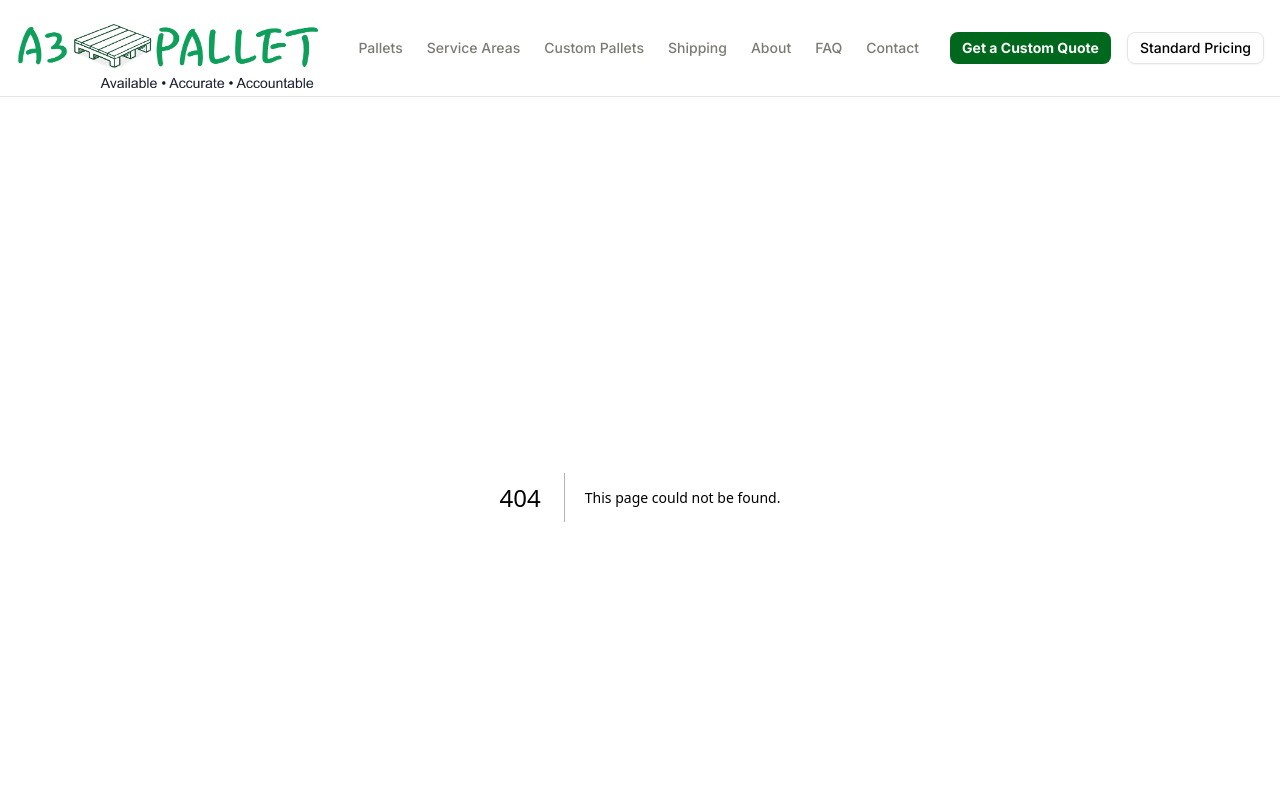
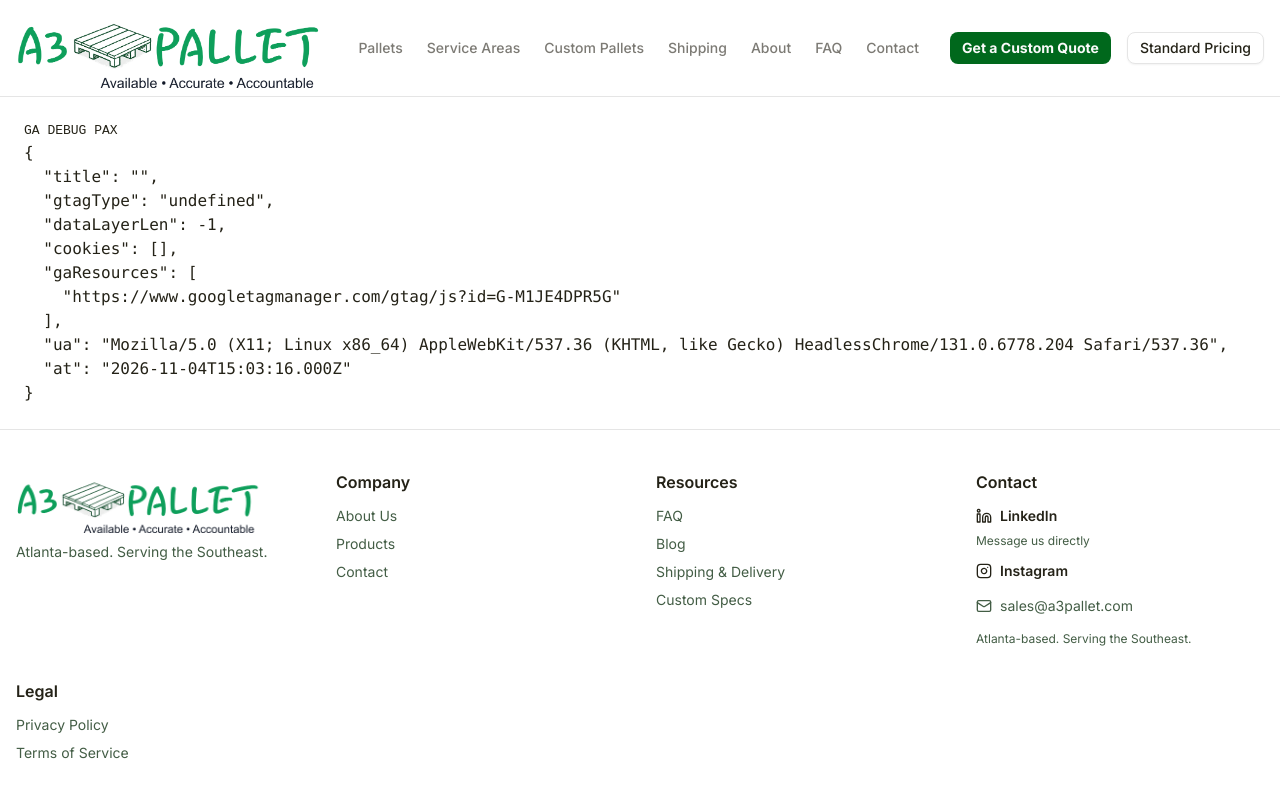
Before and after one commit to ssominsung-afk/green-miles, a Next.js app: page /ga-debug-pax in a window 1280 px wide. Before the commit this address had no page. Shown: the top 800 px of the page. Built offline with nearby package versions, Linux system fonts and the light colour scheme.

Commit message:
Add temporary GA debug page (diagnostics, will be removed)

```diff
--- /dev/null
+++ b/src/app/ga-debug-pax/page.tsx
@@ -0,0 +1,42 @@
+'use client';
+
+import { useEffect, useState } from 'react';
+
+export default function GaDebugPaxPage() {
+  const [report, setReport] = useState('collecting...');
+
+  useEffect(() => {
+    const t = setTimeout(() => {
+      try {
+        const w = window as unknown as Record<string, unknown>;
+        const resources = performance
+          .getEntriesByType('resource')
+          .map((e) => e.name)
+          .filter((n) => n.includes('googletagmanager') || n.includes('google-analytics'));
+        const data = {
+          title: document.title,
+          gtagType: typeof w.gtag,
+          dataLayerLen: Array.isArray(w.dataLayer) ? (w.dataLayer as unknown[]).length : -1,
+          cookies: document.cookie
+            .split(';')
+            .map((c) => c.trim().split('=')[0])
+            .filter((n) => n.startsWith('_ga') || n.startsWith('_gid')),
+          gaResources: resources,
+          ua: navigator.userAgent,
+          at: new Date().toISOString(),
+        };
+        setReport(JSON.stringify(data, null, 2));
+      } catch (err) {
+        setReport('error: ' + String(err));
+      }
+    }, 4000);
+    return () => clearTimeout(t);
+  }, []);
+
+  return (
+    <main style={{ padding: 24, fontFamily: 'monospace' }}>
+      <h1>GA DEBUG PAX</h1>
+      <pre id="ga-debug-output">{report}</pre>
+    </main>
+  );
+}
```
